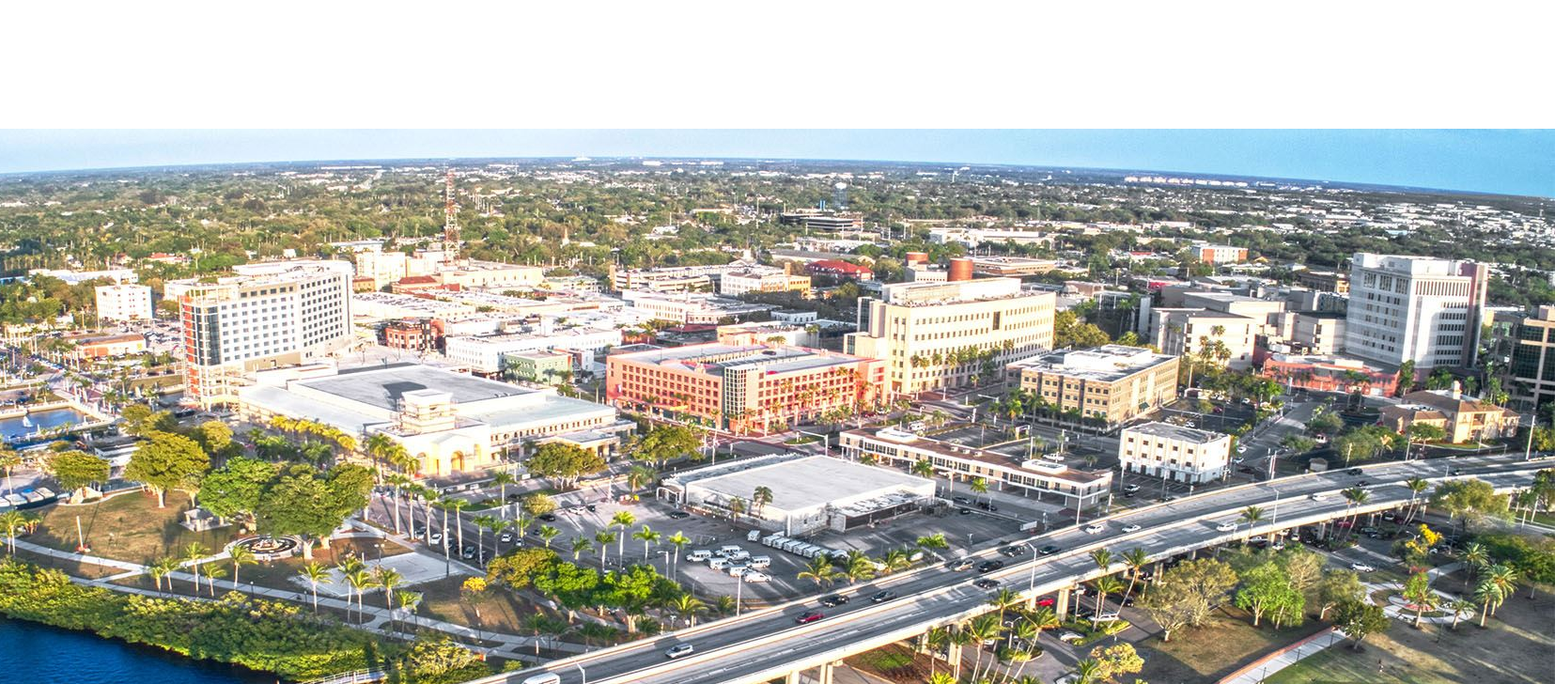
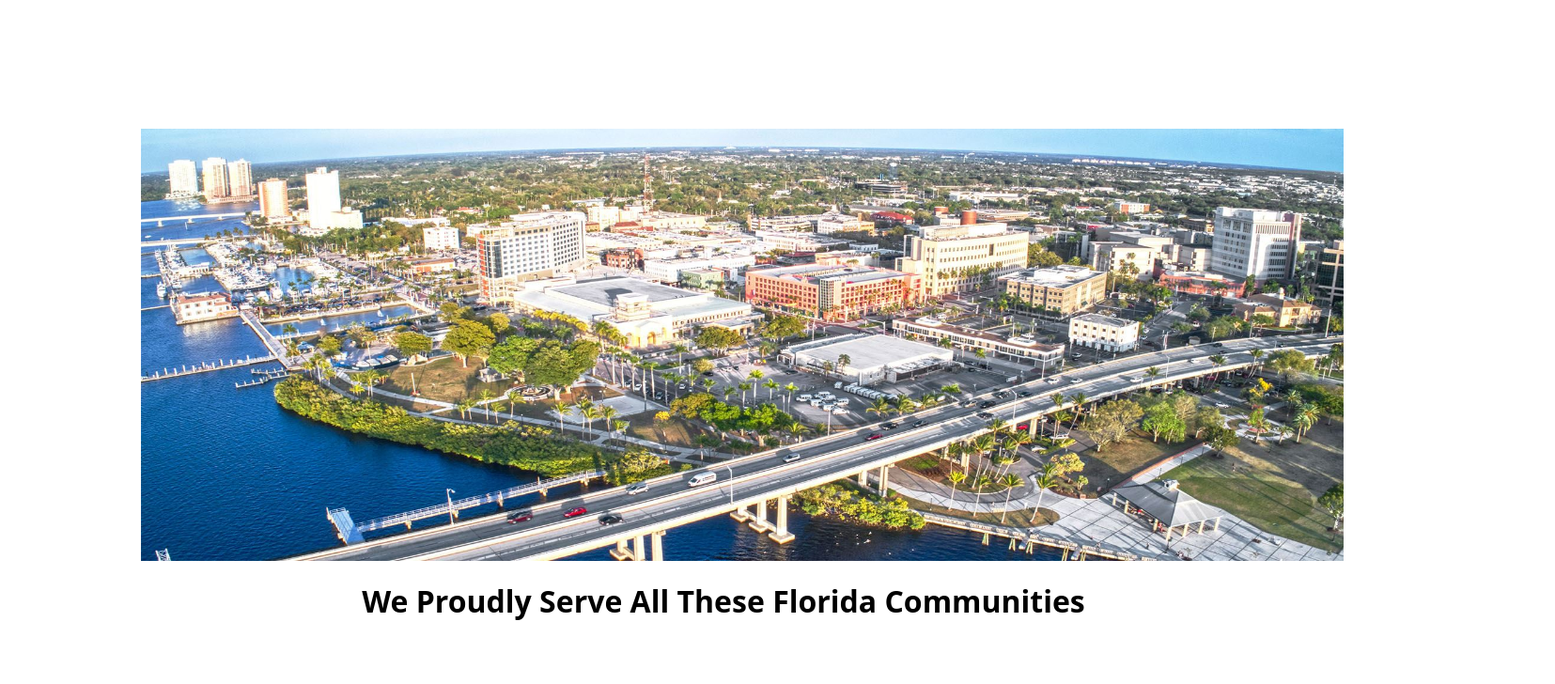
Before and after one commit to jsuarez8/hvac-app, a React (Create React App) app in the folder client/: page / in a window 1280 px wide. Shown: the part 1940-2668 px from the top of the page at 94% size, 1655 px wide, since content can reach past the window. Built offline with nearby package versions, Linux system fonts and the light colour scheme.

Commit message:
trying to fix homepage

```diff
--- a/client/src/components/ServiceBoxes/ServiceBoxes.scss
+++ b/client/src/components/ServiceBoxes/ServiceBoxes.scss
@@ -54,17 +54,6 @@
           margin: -15px auto 5px auto; // negative top margin to make it float above
         }
 
-        .service-heating-cooling,
-        .service-icon {
-        }
-
-        .service-maintenance .service-icon {
-        }
-
-        &.service-air-quality {
-          // Specific styles for Air Quality box, if needed
-        }
-
         .service-content {
           flex-grow: 1;
 
--- a/client/src/pages/Home/Home.jsx
+++ b/client/src/pages/Home/Home.jsx
@@ -69,11 +69,11 @@ const Home = () => {
           <img
             src={HomePageConsultation}
             alt="Fort Myers City"
-            className="homepage-consultation fort-myers-picture"
+            className="fort-myers-image"
           />
-          <h1 className="homepage-consultation-title">
-            We Proudly Serve All These Florida Communities
-          </h1>
+          <div className="homepage-consultation-title">
+            <h1>We Proudly Serve All These Florida Communities</h1>
+          </div>
         </div>
       </div>
     </div>
--- a/client/src/pages/Home/Home.scss
+++ b/client/src/pages/Home/Home.scss
@@ -2,7 +2,11 @@
 
 .home {
   .home-page {
-    /* Add any styles if needed */
+    display: flex;
+    flex-direction: column;
+    align-items: flex-start;
+    justify-content: center;
+    width: 100%;
   }
 
   .image-section {
@@ -25,6 +29,7 @@
 
       .card-content {
         justify-content: space-between;
+        width: 100%;
 
         .home-image {
           height: 50%;
@@ -36,7 +41,9 @@
           padding: 150px 100px;
           align-items: center;
           justify-content: space-between;
+          box-sizing: border-box;
           flex-direction: column;
+          word-wrap: break-word;
         }
 
         .slogan-text {
@@ -79,6 +86,21 @@
     display: flex;
     flex-direction: column;
     align-items: center;
+    justify-content: right;
     padding: 150px;
+    width: 100%;
+
+    .fort-myers-image {
+      background-size: cover;
+      background-repeat: no-repeat;
+      background-position: center;
+      width: 100%;
+      position: relative;
+      z-index: -1;
+    }
+
+    .homepage-consultation-title {
+      margin-right: 5vh;
+    }
   }
 }
```
